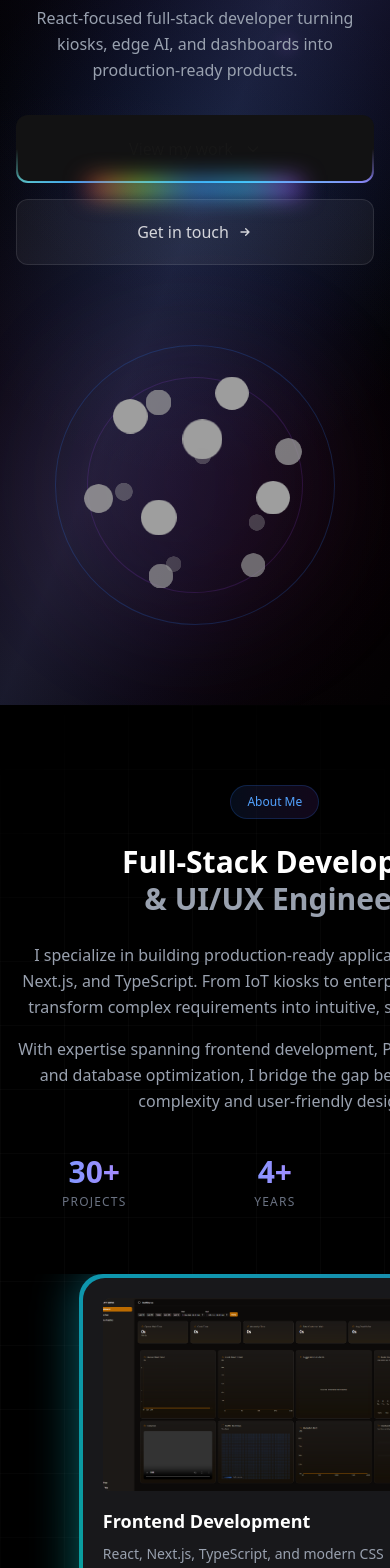
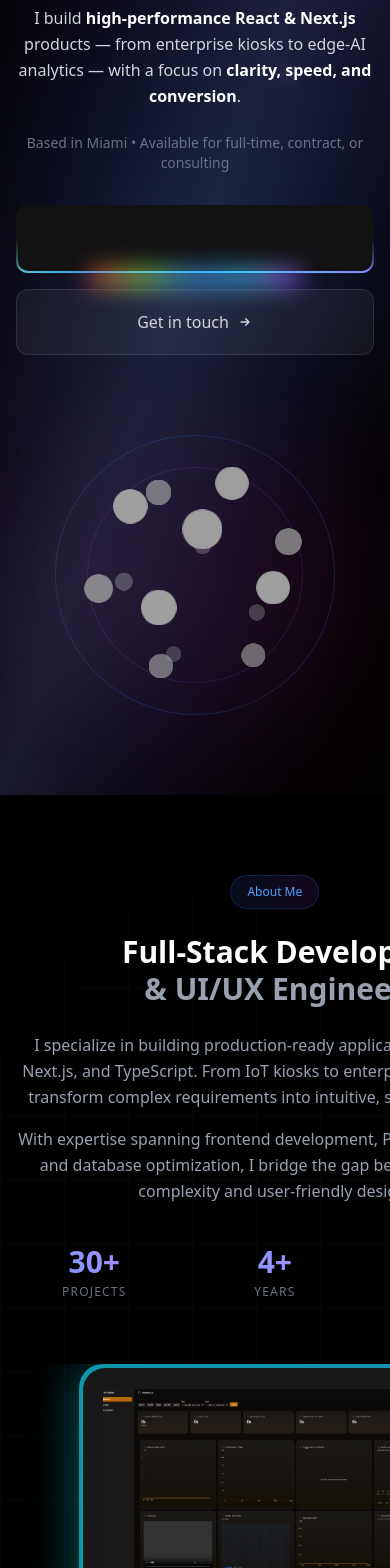
Before and after one commit to JR132662/Portfolio, a Next.js app: page / in a window 390 px wide. Shown: the part 280-1848 px from the top of the page. Built offline with nearby package versions, Linux system fonts and the light colour scheme.

Commit message:
feat: improve hero conversion clarity

```diff
--- a/app/components/AboutSection.tsx
+++ b/app/components/AboutSection.tsx
@@ -10,21 +10,21 @@ const cards = [
     title: 'Frontend Development',
     description:
       'React, Next.js, TypeScript, and modern CSS frameworks. Building responsive, accessible interfaces that scale.',
-    image: '/images/dashboard.png',
+    image: '/images/optimized/dashboard.webp',
     alt: 'Dashboard interface showing data visualization and analytics',
   },
   {
     title: 'Backend & APIs',
     description:
       'Node.js, Python, PostgreSQL, and MongoDB. RESTful APIs and real-time data processing pipelines.',
-    image: '/images/Supabase.png',
+    image: '/images/optimized/Supabase.webp',
     alt: 'Database schema and API architecture diagram',
   },
   {
     title: 'UI/UX Design',
     description:
       'Figma, design systems, and user-centered interfaces. From concept to polished, production-ready product.',
-    image: '/images/UIUX.png',
+    image: '/images/optimized/UIUX.webp',
     alt: 'UI/UX design mockup with component library',
   },
 ];
--- a/app/components/Header.tsx
+++ b/app/components/Header.tsx
@@ -105,7 +105,8 @@ export default function Header() {
                       e.preventDefault();
                       handleNavClick(link.href);
                     }}
-                    className={`relative group px-4 py-2 text-sm font-medium transition-colors duration-300 rounded-lg ${
+                    aria-current={activeSection === link.href.slice(1) ? 'page' : undefined}
+                    className={`relative group px-4 py-2 text-sm font-medium transition-colors duration-300 rounded-lg focus-visible:ring-2 focus-visible:ring-white/30 ${
                       activeSection === link.href.slice(1)
                         ? 'text-white'
                         : 'text-white/60 hover:text-white'
@@ -145,6 +146,7 @@ export default function Header() {
 
               {/* Mobile Menu Button */}
               <button
+                type="button"
                 onClick={() => setMobileMenuOpen(!mobileMenuOpen)}
                 className="md:hidden flex flex-col gap-1.5 p-2"
                 aria-label={mobileMenuOpen ? 'Close menu' : 'Open menu'}
--- a/app/components/HeroSection.tsx
+++ b/app/components/HeroSection.tsx
@@ -103,14 +103,24 @@ export default function HeroSection() {
             </span>
           </motion.h1>
 
-          {/* Description */}
+          {/* Positioning */}
           <motion.p
             initial={{ opacity: 0, y: 20 }}
             animate={isInView ? { opacity: 1, y: 0 } : {}}
             transition={{ duration: 0.6, delay: 0.8 }}
-            className="text-gray-400 text-base sm:text-lg max-w-lg mx-auto lg:mx-0 leading-relaxed"
+            className="text-gray-300 text-base sm:text-lg max-w-xl mx-auto lg:mx-0 leading-relaxed"
           >
-            React-focused full-stack developer turning kiosks, edge AI, and dashboards into production-ready products.
+            I build <span className="text-white font-semibold">high-performance React & Next.js</span> products —
+            from enterprise kiosks to edge-AI analytics — with a focus on <span className="text-white font-semibold">clarity, speed, and conversion</span>.
+          </motion.p>
+
+          <motion.p
+            initial={{ opacity: 0, y: 20 }}
+            animate={isInView ? { opacity: 1, y: 0 } : {}}
+            transition={{ duration: 0.6, delay: 0.92 }}
+            className="text-gray-500 text-sm sm:text-base max-w-xl mx-auto lg:mx-0"
+          >
+            Based in Miami • Available for full-time, contract, or consulting
           </motion.p>
 
           {/* CTAs */}
--- a/app/globals.css
+++ b/app/globals.css
@@ -61,6 +61,29 @@ html {
   scroll-behavior: smooth;
 }
 
+/* Prevent fixed header from covering anchored sections */
+section[id] {
+  scroll-margin-top: 96px;
+}
+
+/* Better focus rings */
+:focus-visible {
+  outline: 2px solid rgba(99, 102, 241, 0.8);
+  outline-offset: 2px;
+}
+
+@media (prefers-reduced-motion: reduce) {
+  html {
+    scroll-behavior: auto;
+  }
+  *, *::before, *::after {
+    animation-duration: 0.001ms !important;
+    animation-iteration-count: 1 !important;
+    transition-duration: 0.001ms !important;
+    scroll-behavior: auto !important;
+  }
+}
+
 /* Gradient Animation */
 @keyframes gradient {
   0%, 100% { background-position: 0% 50%; }
```
